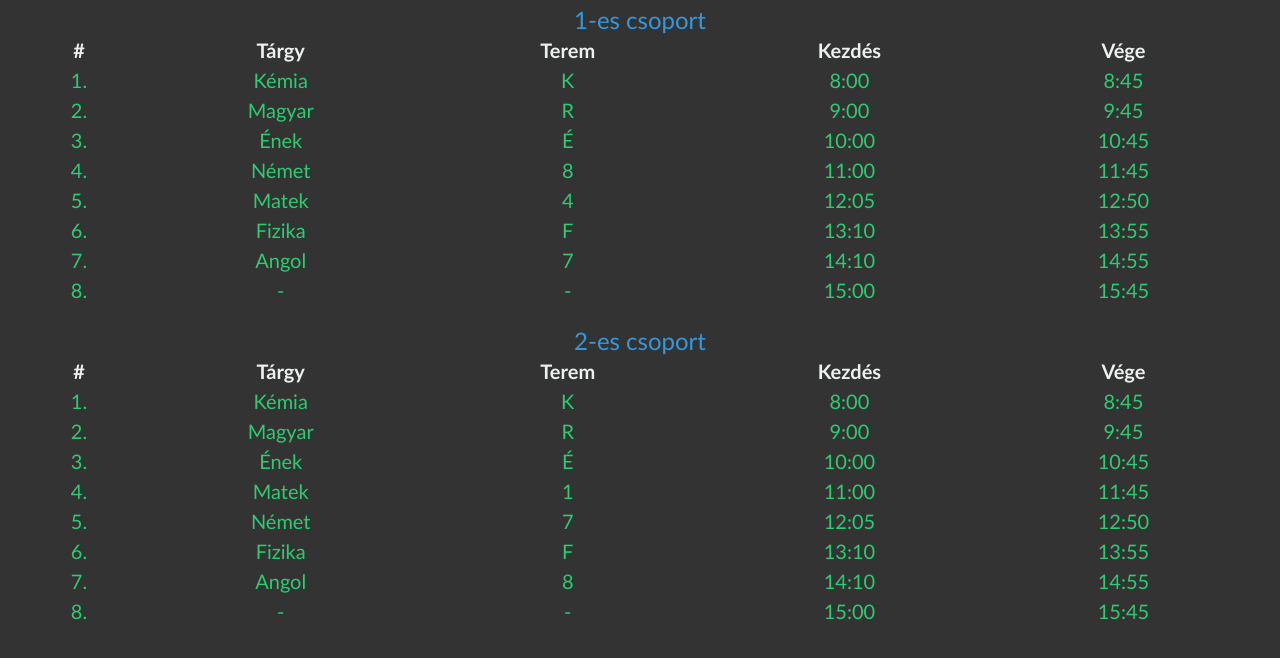
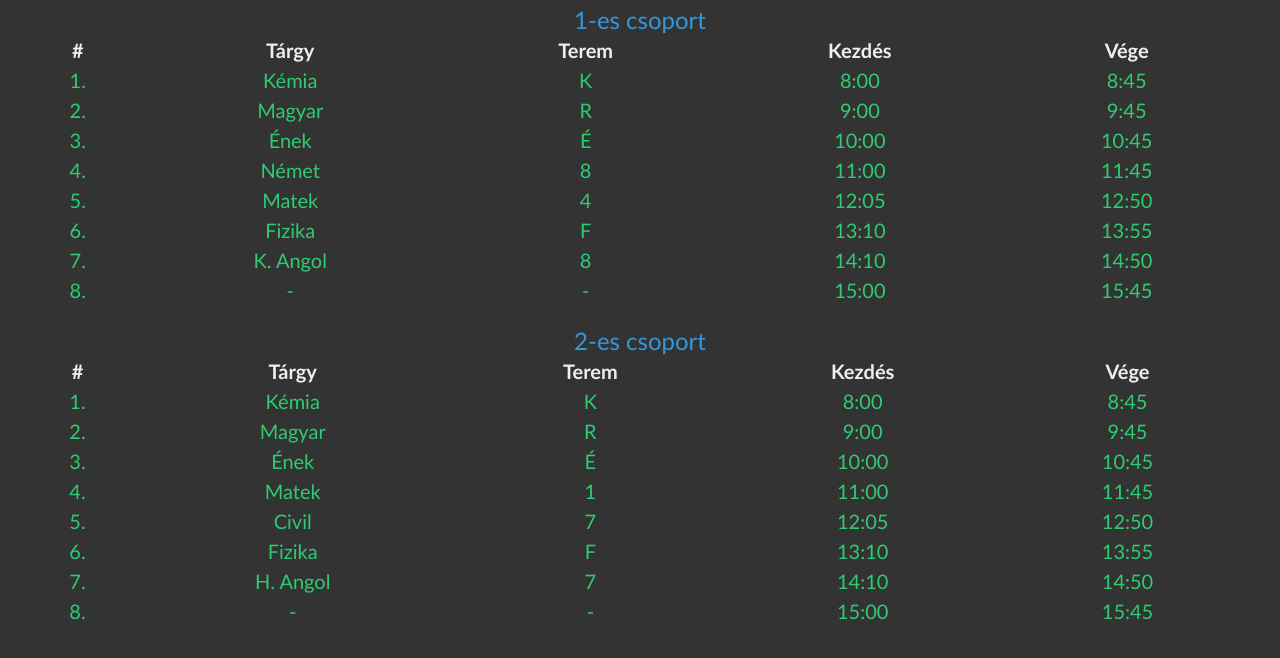
Before and after one commit to sourcell/orarend, a plain HTML site: page index.html in a window 1280 px wide. Drawn offline with Linux system fonts and the light colour scheme.

Commit message:
Add files via upload

```diff
--- a/config.xml
+++ b/config.xml
@@ -1,5 +1,5 @@
 <?xml version="1.0" encoding="UTF-8" ?>
-<widget id = "com.sourcell.orarend" version = "1.2.0">
+<widget id = "com.sourcell.orarend" version = "1.2.1">
 
   <name>10.C órarend</name>
 
--- a/index.html
+++ b/index.html
@@ -2,7 +2,7 @@
 <html>
 	<head>
 		<meta charset="UTF-8">
-		<title>Aktív Órarend</title>
+		<title>-</title>
 		<link rel="stylesheet" type="text/css" href="css/style.css">
 	</head>
 	<body>
@@ -20,7 +20,7 @@
 				<td id="targy1"></td>
 				<td id="terem1"></td>
 				<td id="kezdes1"></td>
-				<td id="vege1"</td>
+				<td id="vege1"></td>
 			</tr>
 			<tr id="sor2">
 				<td>2.</td>
@@ -48,7 +48,7 @@
 				<td id="targy5"></td>
 				<td id="terem5"></td>
 				<td id="kezdes5"></td>
-				<td id="vege5"</td>
+				<td id="vege5"></td>
 			</tr>
 			<tr id="sor6">
 				<td>6.</td>
@@ -87,7 +87,7 @@
 				<td id="targy10"></td>
 				<td id="terem10"></td>
 				<td id="kezdes10"></td>
-				<td id="vege10"</td>
+				<td id="vege10"></td>
 			</tr>
 			<tr id="sor11">
 				<td>2.</td>
@@ -115,7 +115,7 @@
 				<td id="targy14"></td>
 				<td id="terem14"></td>
 				<td id="kezdes14"></td>
-				<td id="vege14"</td>
+				<td id="vege14"></td>
 			</tr>
 			<tr id="sor15">
 				<td>6.</td>
--- a/js/script.js
+++ b/js/script.js
@@ -135,13 +135,13 @@ var hetfo = {
 	orakszama: 9,
 
 	targy: [
-		"", "Fizika", "Matek", "Német", "Magyar", "Kémia", "Angol", "OFŐ", "2x Tesi",
-		"Fizika", "Német", "Matek", "Magyar", "Kémia", "Angol", "OFŐ", "2x Tesi"
+		"", "Fizika", "Matek", "Német", "Magyar", "Kémia", "K. Angol", "OFŐ", "2x Tesi",
+		"Fizika", "Német", "Matek", "Magyar", "Kémia", "H. Angol", "OFŐ", "2x Tesi"
 	],
 
 	terem: [
-		"", "F", "14", "R", "4", "K", "1", "4", "T",
-		"F", "4", "3", "4", "K", "4", "4", "T"
+		"", "F", "14", "R", "4", "K", "4", "4", "T",
+		"F", "4", "3", "4", "K", "1", "4", "T"
 	],
 
 	kezdes: {
@@ -163,8 +163,8 @@ var hetfo = {
 		],
 
 		perc: [
-			"", 45, 45, 45, 45, 50, 55, 55, 45,
-			45, 45, 45, 45, 50, 55, 55, 45
+			"", 45, 45, 45, 45, 50, 55, 50, 45,
+			45, 45, 45, 45, 50, 55, 50, 45
 		]
 	}
 };
@@ -201,8 +201,8 @@ var kedd = {
 		],
 
 		perc: [
-			"", 45, 45, 45, 45, 50, 55, 55, 45,
-			45, 45, 45, 45, 50, 55, 55, 45
+			"", 45, 45, 45, 45, 50, 55, 50, 45,
+			45, 45, 45, 45, 50, 55, 50, 45
 		]
 	}
 };
@@ -211,13 +211,13 @@ var szerda = {
 	orakszama: 7,
 
 	targy: [
-		"", "Kémia", "Magyar", "Ének", "Német", "Matek", "Fizika", "Angol", "-",
-		"Kémia", "Magyar", "Ének", "Matek", "Német", "Fizika", "Angol", "-"
+		"", "Kémia", "Magyar", "Ének", "Német", "Matek", "Fizika", "K. Angol", "-",
+		"Kémia", "Magyar", "Ének", "Matek", "Civil", "Fizika", "H. Angol", "-"
 	],
 
 	terem: [
-		"", "K", "R", "É", "8", "4", "F", "7", "-",
-		"K", "R", "É", "1", "7", "F", "8", "-"
+		"", "K", "R", "É", "8", "4", "F", "8", "-",
+		"K", "R", "É", "1", "7", "F", "7", "-"
 	],
 
 	kezdes: {
@@ -239,8 +239,8 @@ var szerda = {
 		],
 
 		perc: [
-			"", 45, 45, 45, 45, 50, 55, 55, 45,
-			45, 45, 45, 45, 50, 55, 55, 45
+			"", 45, 45, 45, 45, 50, 55, 50, 45,
+			45, 45, 45, 45, 50, 55, 50, 45
 		]
 	}
 };
@@ -249,13 +249,13 @@ var csutortok = {
 	orakszama: 7,
 
 	targy: [
-		"", "Föci", "Töri", "Német", "Német", "Angol", "Angol", "Tesi", "-",
-		"Töri", "Föci", "Civil", "Német", "Angol", "Angol", "Tesi", "-"
+		"", "Föci", "Töri", "Német", "Német", "K. Angol", "K. Angol", "Tesi", "-",
+		"Töri", "Föci", "Német", "Német", "H. Angol", "H. Angol", "Tesi", "-"
 	],
 
 	terem: [
-		"", "14", "4", "4", "4", "4", "4", "T", "-",
-		"4", "14", "R", "F", "11", "10", "T", "-"
+		"", "14", "4", "4", "4", "11", "10", "T", "-",
+		"4", "14", "R", "F", "4", "4", "T", "-"
 	],
 
 	kezdes: {
@@ -277,8 +277,8 @@ var csutortok = {
 		],
 
 		perc: [
-			"", 45, 45, 45, 45, 50, 55, 55, 45,
-			45, 45, 45, 45, 50, 55, 55, 45
+			"", 45, 45, 45, 45, 50, 55, 50, 45,
+			45, 45, 45, 45, 50, 55, 50, 45
 		]
 	}
 };
```
